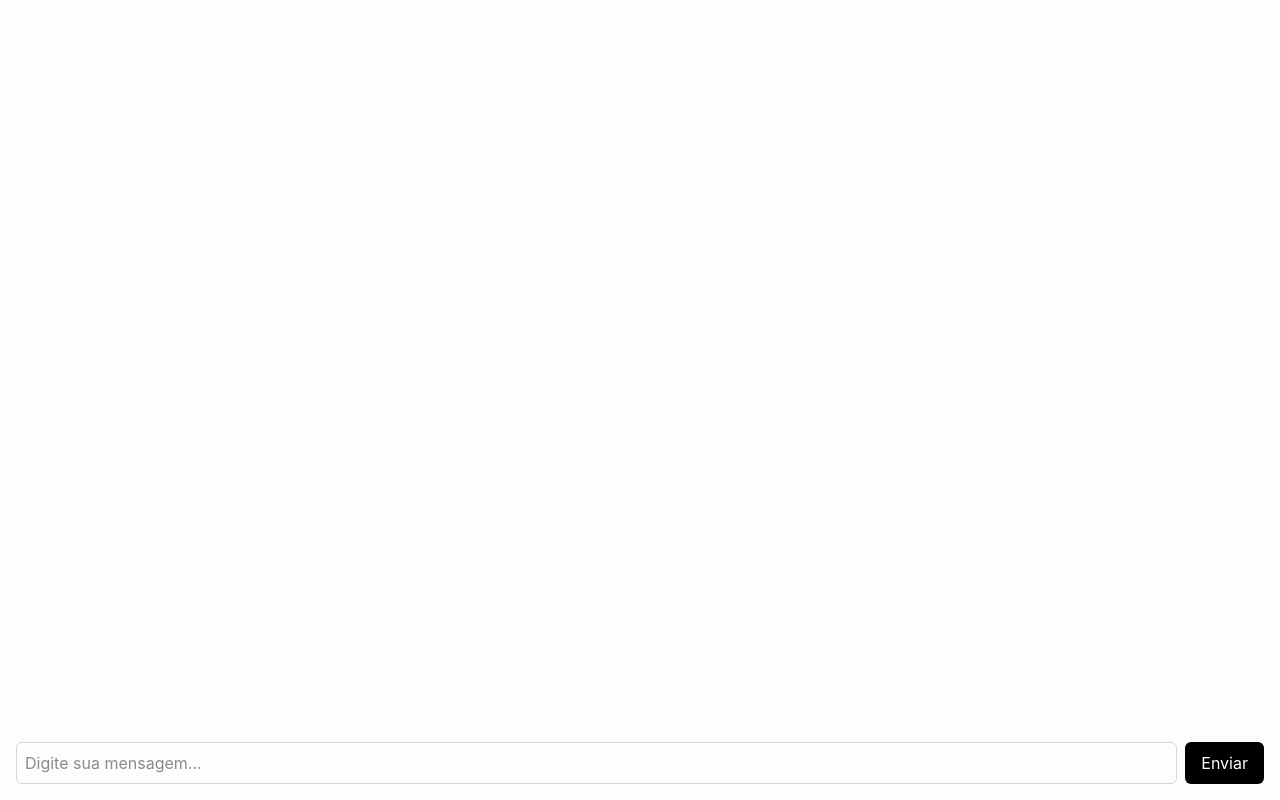
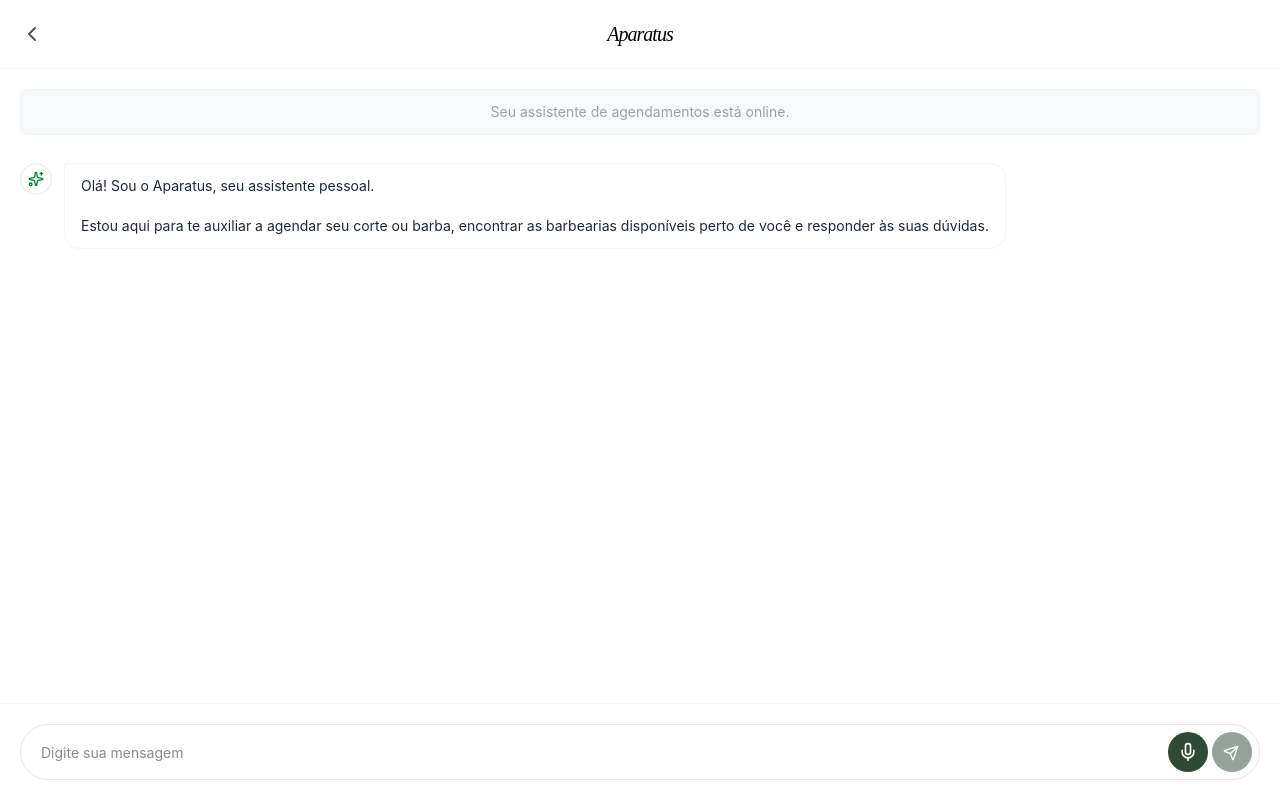
Before and after one commit to PedroHenriqueed/barbearia-aparatus, a Next.js app: page /chats in a window 1280 px wide. Built offline with nearby package versions, Linux system fonts and the light colour scheme.

Commit message:
feat: add ball chat

```diff
--- /dev/null
+++ b/app/_components/chat-button.tsx
@@ -0,0 +1,16 @@
+import Link from "next/link";
+import { MessageCircle } from "lucide-react"; // Usaremos o ícone de balão de fala
+
+export function ChatButton() {
+  return (
+    <Link
+      href="/chats"
+      // A classe "fixed bottom-6 right-6" prende o botão no canto inferior direito
+      // O "z-50" garante que ele fique por cima de tudo na tela
+      className="fixed bottom-6 right-6 z-50 flex h-14 w-14 items-center justify-center rounded-full bg-[#2E4A35] text-white shadow-lg transition-transform hover:scale-110 active:scale-95"
+      aria-label="Abrir chat com o assistente"
+    >
+      <MessageCircle size={28} />
+    </Link>
+  );
+}
--- a/app/_components/header.tsx
+++ b/app/_components/header.tsx
@@ -3,6 +3,7 @@
 import Image from "next/image";
 import { Button } from "./ui/button";
 import { MenuIcon } from "lucide-react";
+import Link from "next/link";
 import { Card, CardContent } from "./ui/card";
 import SidebarSheet from "./sidebar-sheet";
 
@@ -11,7 +12,9 @@ const Header = () => {
     <header>
       <Card className="rounded-none border-none shadow-none">
         <CardContent className="flex flex-row items-center justify-between px-5">
+          <Link href="/">
           <Image src="/Logo.svg" alt="FSW Barber" height={18} width={120} />
+          </Link>
 
           <SidebarSheet>
             <Button variant="outline" size="icon">
--- a/app/api/chats/route.ts
+++ b/app/api/chats/route.ts
@@ -1,4 +1,4 @@
-import { streamText, convertToModelMessages } from "ai";
+import { streamText } from "ai";
 import { createGroq } from "@ai-sdk/groq";
 
 const groq = createGroq({
@@ -8,17 +8,16 @@ const groq = createGroq({
 export const POST = async (request: Request) => {
   const body = await request.json();
 
-  console.log("BODY COMPLETO:", JSON.stringify(body, null, 2)); // 👈 debug
-  console.log("TIPO DO MESSAGES:", typeof body.messages); // 👈 debug
+  console.log("BODY COMPLETO:", JSON.stringify(body, null, 2));
 
   const { messages } = body;
 
-  const modelMessages = await convertToModelMessages(messages);
   const result = streamText({
     model: groq("llama-3.3-70b-versatile"),
-    system: "Você é o Aparatus AI...",
-    messages: modelMessages,
+    system:
+      "Você é o Aparatus AI, um assistente virtual de agendamento de barbearias...",
+    messages,
   });
 
-  return result.toUIMessageStreamResponse();
+  return result.toTextStreamResponse(); // ✅ AQUI
 };
--- a/app/chats/page.tsx
+++ b/app/chats/page.tsx
@@ -1,60 +1,170 @@
 "use client";
 
-import { useChat } from "@ai-sdk/react";
-import { DefaultChatTransport } from "ai";
-import { useState } from "react";
-import { ChatMessage } from "./_components/chat-message";
+import { ChevronLeft, Sparkles, Send, Loader2, Mic } from "lucide-react";
+import Link from "next/link";
+import { useRouter } from "next/navigation";
+import { useEffect, useRef, useState } from "react";
+
+// Tipo para as mensagens (para não depender da biblioteca quebrada)
+type Message = { id: string; role: "user" | "assistant"; content: string };
 
 export default function ChatPage() {
-  const [message, setMessage] = useState("");
+  const router = useRouter();
 
-  // Na versão nova, usamos o transport e o sendMessage!
-  const { messages, sendMessage, status } = useChat({
-    transport: new DefaultChatTransport({
-      api: "/api/chats",
-    }),
+  // 1. Estados nativos do React
+  const [messages, setMessages] = useState<Message[]>([
+    {
+      id: "welcome-message",
+      role: "assistant",
+      content: "Olá! Sou o Aparatus, seu assistente pessoal.\n\nEstou aqui para te auxiliar a agendar seu corte ou barba, encontrar as barbearias disponíveis perto de você e responder às suas dúvidas.",
+    },
+  ]);
+  const [inputValue, setInputValue] = useState("");
+  const [isLoading, setIsLoading] = useState(false);
+  const messagesEndRef = useRef<HTMLDivElement>(null);
+
+  // 2. Auto-scroll
+  useEffect(() => {
+    messagesEndRef.current?.scrollIntoView({ behavior: "smooth" });
+  }, [messages]);
+
+  // 3. Nossa função mágica de envio usando Fetch nativo
+  const handleSend = async (e: React.FormEvent) => {
+    e.preventDefault();
+    if (!inputValue || inputValue.trim() === "") return;
+
+    // A. Salva a mensagem do usuário na tela e limpa o campo
+    const userMessage: Message = {
+      id: Date.now().toString(),
+      role: "user",
+      content: inputValue,
+    };
+    const currentMessages = [...messages, userMessage];
+    setMessages(currentMessages);
+    setInputValue("");
+    setIsLoading(true);
+
+    try {
+      // B. Envia para o nosso próprio backend (route.ts)
+      const response = await fetch("/api/chats", {
+        method: "POST",
+        headers: { "Content-Type": "application/json" },
+        // Enviamos o histórico todo no formato exato que a IA espera
+        body: JSON.stringify({ messages: currentMessages }),
       });
 
-  const handleSend = () => {
-    if (!message.trim()) return;
-    sendMessage({ text: message }); // O Vercel mudou de 'content' para 'text' nas versões novas
-    setMessage(""); // Limpa o input após o envio
+      if (!response.ok) throw new Error("Erro na API");
+
+      // C. A mágica de ler a resposta da IA como texto (sem bibliotecas)
+      const text = await response.text();
+
+      // D. Salva a resposta da IA na tela
+      setMessages((prev) => [
+        ...prev,
+        { id: (Date.now() + 1).toString(), role: "assistant", content: text },
+      ]);
+    } catch (error) {
+      console.error("Erro ao enviar mensagem:", error);
+      alert("Ocorreu um erro. Tente enviar de novo.");
+    } finally {
+      setIsLoading(false);
+    }
   };
 
   return (
-    <div className="flex h-screen flex-col p-4">
-      {/* Área das mensagens */}
-      <div className="mb-4 flex-1 overflow-y-auto">
-        {messages.map((m) => (
-          // Usando o seu componente ChatMessage como você queria!
-          <ChatMessage key={m.id} message={m} />
-        ))}
+    <div className="flex h-screen flex-col bg-white">
+      {/* CABEÇALHO */}
+      <header className="flex items-center justify-between border-b border-solid border-gray-100 p-5">
+        <Link href="/">
+        <ChevronLeft size={24} className="text-gray-600 hover:text-black" />
+        </Link>
+
+        <h1 className="flex-none grow-0 text-center font-['Merriweather'] text-[20px] leading-[140%] font-normal tracking-[-0.05em] text-black italic">
+          Aparatus
+        </h1>
+        <div className="w-[24px] flex-none"></div>
+      </header>
+
+      {/* AVISO DE STATUS */}
+      <div className="px-5 pt-5 pb-2">
+        <div className="rounded-lg border border-gray-100 bg-gray-50 py-3 text-center text-sm text-gray-400">
+          Seu assistente de agendamentos está online.
+        </div>
       </div>
 
-      {/* Input e Botão */}
-      <div className="flex gap-2">
+      {/* ÁREA DAS MENSAGENS */}
+      <div className="flex-1 overflow-y-auto p-5">
+        <div className="flex flex-col gap-6">
+          {messages.map((m) => (
+            <div
+              key={m.id}
+              className={`flex gap-3 ${m.role === "user" ? "justify-end" : "justify-start"}`}
+            >
+              {m.role !== "user" && (
+                <div className="flex h-8 w-8 shrink-0 items-center justify-center rounded-full border border-gray-200 bg-white text-green-700">
+                  <Sparkles size={16} />
+                </div>
+              )}
+              <div
+                className={`max-w-[80%] rounded-2xl px-4 py-3 text-sm whitespace-pre-wrap ${
+                  m.role === "user"
+                    ? "rounded-tr-sm bg-gray-100 text-gray-800"
+                    : "rounded-tl-sm border border-gray-100 text-gray-800"
+                }`}
+              >
+                {/* Nossa propriedade 'content' agora é 100% garantida */}
+                {m.content}
+              </div>
+            </div>
+          ))}
+          <div ref={messagesEndRef} />
+        </div>
+      </div>
+
+      {/* RODAPÉ (INPUT DE TEXTO E BOTÕES) */}
+      <div className="border-t border-solid border-gray-100 bg-white p-5">
+        <form onSubmit={handleSend} className="relative flex items-center">
           <input
-          id="chat-message"
-          name="chat-message"
+            id="chat-input"
+            name="chat-input"
             type="text"
-          value={message}
-          onChange={(e) => setMessage(e.target.value)}
-          onKeyDown={(e) => {
-            // Permite enviar apertando a tecla Enter
-            if (e.key === "Enter") {
-              handleSend();
-            }
-          }}
-          placeholder="Digite sua mensagem..."
-          className="flex-1 rounded-md border border-gray-300 p-2"
+            value={inputValue}
+            onChange={(e) => setInputValue(e.target.value)}
+            placeholder="Digite sua mensagem"
+            // Aumentei o pr-14 para pr-24 para caberem os dois botões
+            className="h-14 w-full rounded-full border border-gray-200 bg-white pl-5 pr-24 text-sm outline-none focus:border-green-700 focus:ring-1 focus:ring-green-700"
+            autoComplete="off"
+            disabled={isLoading}
           />
+
+          {/* Container para agrupar os botões na direita */}
+          <div className="absolute right-2 flex items-center gap-1">
+
+            {/* NOVO BOTÃO (Microfone / Futuro) */}
             <button
-          onClick={handleSend}
-          disabled={status === "submitted" || status === "streaming"} // Desabilita enquanto carrega
-          className="rounded-md bg-black px-4 py-2 text-white disabled:opacity-50"
+              type="button"
+              // preventDefault evita que o botão faça o formulário recarregar a tela por acidente
+              onClick={(e) => e.preventDefault()}
+              className="flex h-10 w-10 items-center justify-center rounded-full bg-[#2E4A35] text-white transition-colors hover:bg-[#1f3324] disabled:cursor-not-allowed disabled:opacity-50"
             >
-          {status === "streaming" ? "Enviando..." : "Enviar"}
+              <Mic size={20} />
             </button>
+
+            {/* BOTÃO DE ENVIAR TEXTO (Existente) */}
+            <button
+              type="submit"
+              disabled={isLoading || !inputValue}
+              className="flex h-10 w-10 items-center justify-center rounded-full bg-[#2E4A35] text-white transition-colors hover:bg-[#1f3324] disabled:cursor-not-allowed disabled:opacity-50"
+            >
+              {isLoading ? (
+                <Loader2 size={16} className="animate-spin" />
+              ) : (
+                <Send size={16} className="mr-0.5 mt-0.5" />
+              )}
+            </button>
+
+          </div>
+        </form>
       </div>
     </div>
   );
--- a/app/layout.tsx
+++ b/app/layout.tsx
@@ -2,6 +2,7 @@ import type { Metadata } from "next";
 import { Plus_Jakarta_Sans, Geist_Mono } from "next/font/google";
 import "./globals.css";
 import { Toaster } from "sonner";
+import { Merriweather } from "next/font/google";
 import QueryProvider from "./_providers/query-providers";
 
 const jakarta = Plus_Jakarta_Sans({
--- a/app/page.tsx
+++ b/app/page.tsx
@@ -16,6 +16,7 @@ import { auth } from "@/lib/auth";
 import { headers } from "next/headers";
 import { Button } from "./_components/ui/button";
 import Link from "next/link";
+import { ChatButton } from "./_components/chat-button";
 import { Scissors, Eye, Activity, SoapDispenserDroplet } from "lucide-react"; // Importação dos ícones
 
 // Array com os atalhos usando componentes do Lucide
@@ -132,6 +133,8 @@ const Home = async () => {
         </PageSection>
       </PageContainer>
       <Footer />
+      {/* O botão flutuante do chat no cantinho */}
+      <ChatButton />
     </main>
   );
 };
```
Lines whose indentation alone changed are shown as unchanged.
